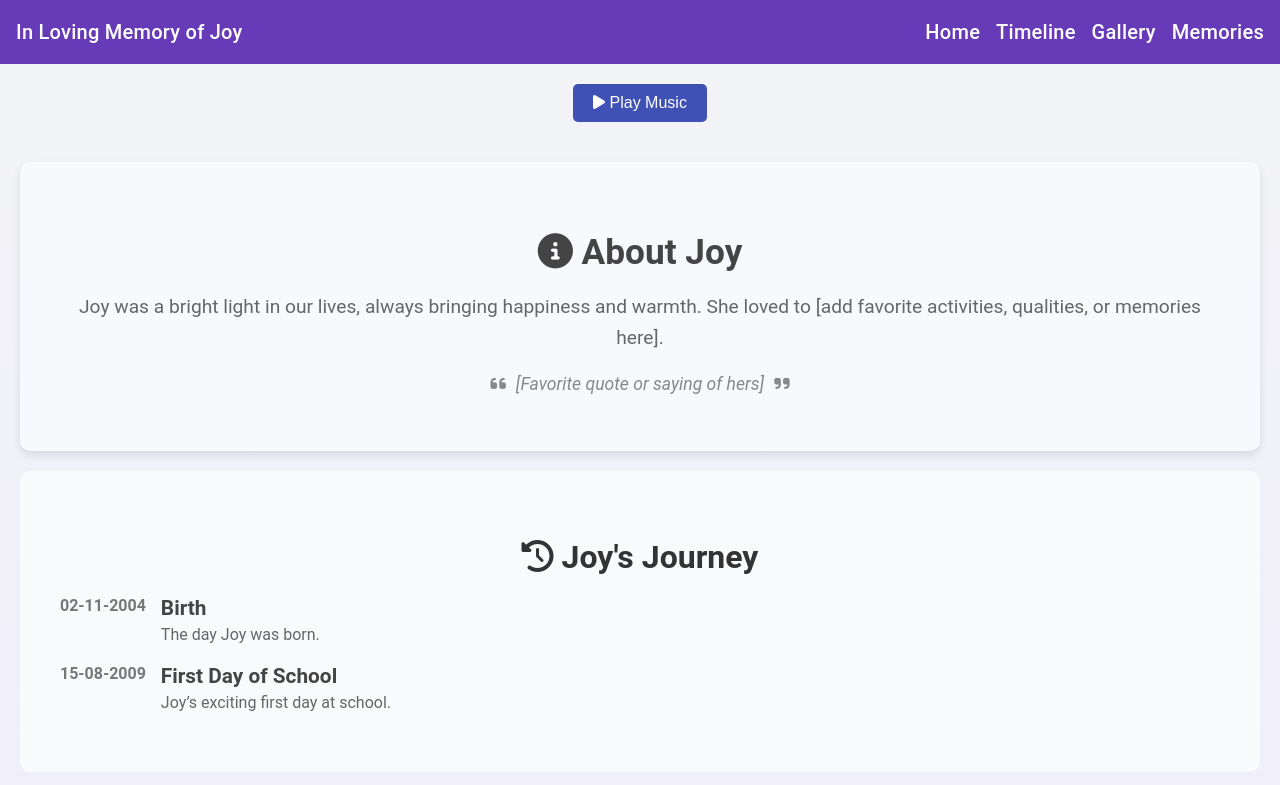
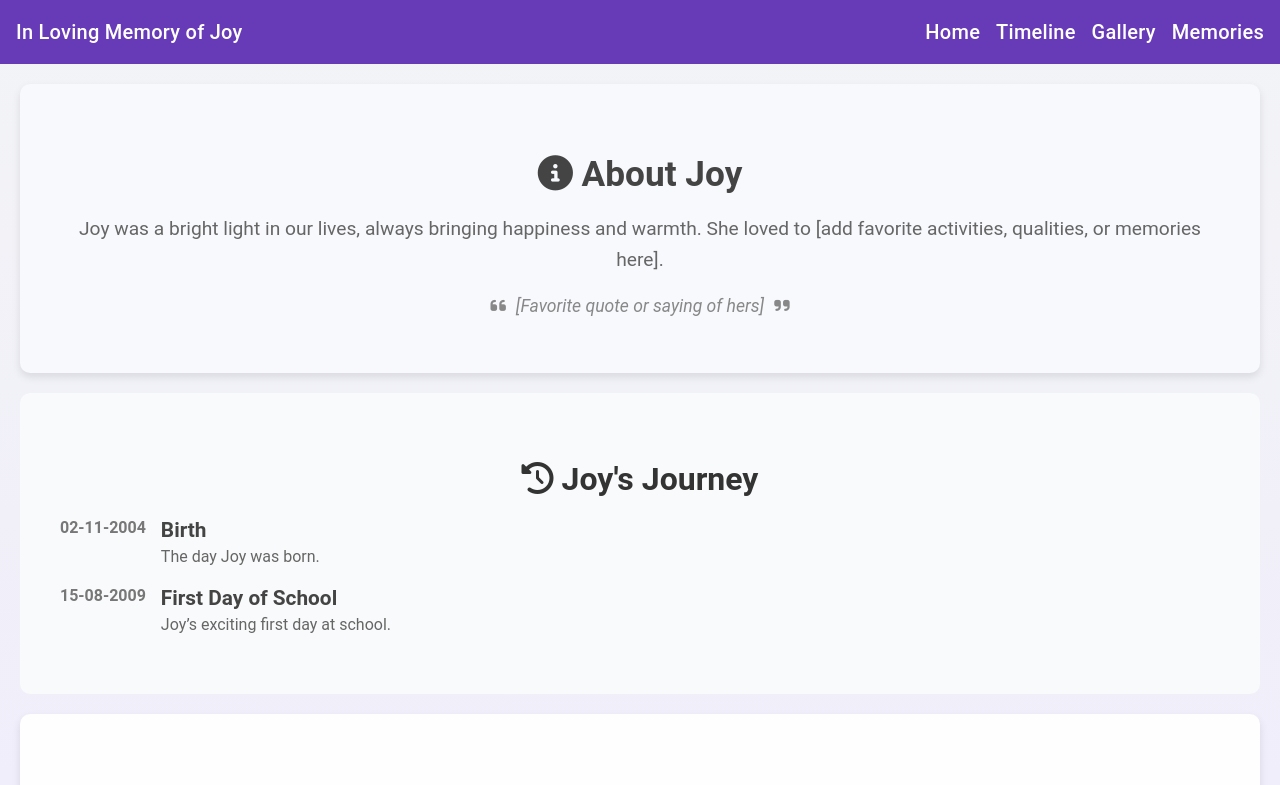
Before and after one commit to minnukota381/02.11.2004, an Angular app: page / in a window 1280 px wide. Shown: the top 785 px of the page. Built offline with nearby package versions, Linux system fonts and the light colour scheme.

Commit message:
Remove MusicPlayerComponent and its associated files

```diff
--- a/src/app/app.component.html
+++ b/src/app/app.component.html
@@ -1,5 +1,4 @@
 <app-header></app-header>
-<app-music-player></app-music-player>
 <app-about></app-about>
 <app-timeline></app-timeline>
 <app-gallery></app-gallery>
--- a/src/app/app.component.ts
+++ b/src/app/app.component.ts
@@ -4,13 +4,12 @@ import { HeaderComponent } from "./components/header/header.component";
 import { AboutComponent } from "./components/about/about.component";
 import { GalleryComponent } from "./components/gallery/gallery.component";
 import { FooterComponent } from "./components/footer/footer.component";
-import { MusicPlayerComponent } from "./components/music-player/music-player.component";
 import { TimelineComponent } from "./components/timeline/timeline.component";
 
 @Component({
   selector: 'app-root',
   standalone: true,
-  imports: [RouterOutlet, HeaderComponent, AboutComponent, GalleryComponent, FooterComponent, MusicPlayerComponent, TimelineComponent],
+  imports: [RouterOutlet, HeaderComponent, AboutComponent, GalleryComponent, FooterComponent,TimelineComponent],
   templateUrl: './app.component.html',
   styleUrl: './app.component.css'
 })
--- a/src/app/components/music-player/music-player.component.css
+++ /dev/null
@@ -1,16 +0,0 @@
-.music-player {
-  text-align: center;
-  padding: 20px;
-}
-button {
-  background-color: #3f51b5;
-  color: white;
-  border: none;
-  padding: 10px 20px;
-  border-radius: 5px;
-  font-size: 1rem;
-  cursor: pointer;
-}
-button:hover {
-  background-color: #303f9f;
-}
--- a/src/app/components/music-player/music-player.component.html
+++ /dev/null
@@ -1,6 +0,0 @@
-<section class="music-player">
-  <button (click)="toggleMusic()">
-    <i [class]="isPlaying ? 'fas fa-pause' : 'fas fa-play'"></i> {{ isPlaying ? 'Pause Music' : 'Play Music' }}
-  </button>
-  <audio #audioPlayer src="path-to-music-file.mp3" (ended)="isPlaying = false"></audio>
-</section>
--- a/src/app/components/music-player/music-player.component.ts
+++ /dev/null
@@ -1,21 +0,0 @@
-import { Component, ViewChild } from '@angular/core';
-
-@Component({
-  selector: 'app-music-player',
-  templateUrl: './music-player.component.html',
-  styleUrls: ['./music-player.component.css'],
-  standalone: true,
-})
-export class MusicPlayerComponent {
-  @ViewChild('audioPlayer') audioPlayer: any;
-  isPlaying = false;
-
-  toggleMusic() {
-    if (this.isPlaying) {
-      this.audioPlayer.nativeElement.pause();
-    } else {
-      this.audioPlayer.nativeElement.play();
-    }
-    this.isPlaying = !this.isPlaying;
-  }
-}
```
Also changed, not shown: 1 other file (tests, documents, lock files or other folders).
